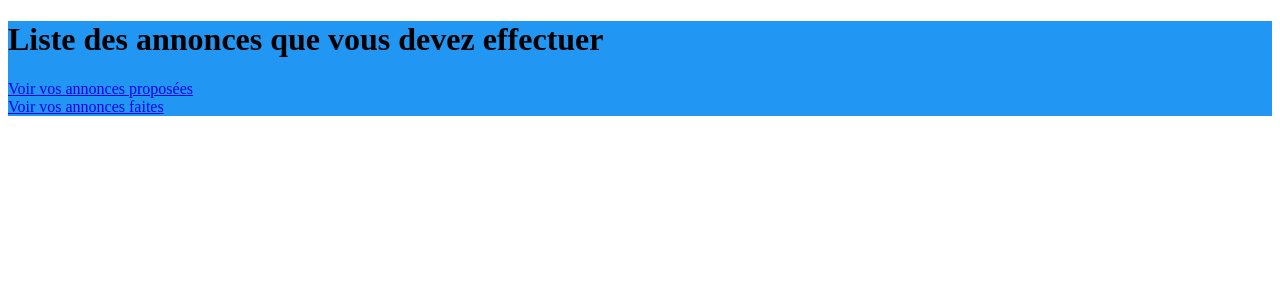
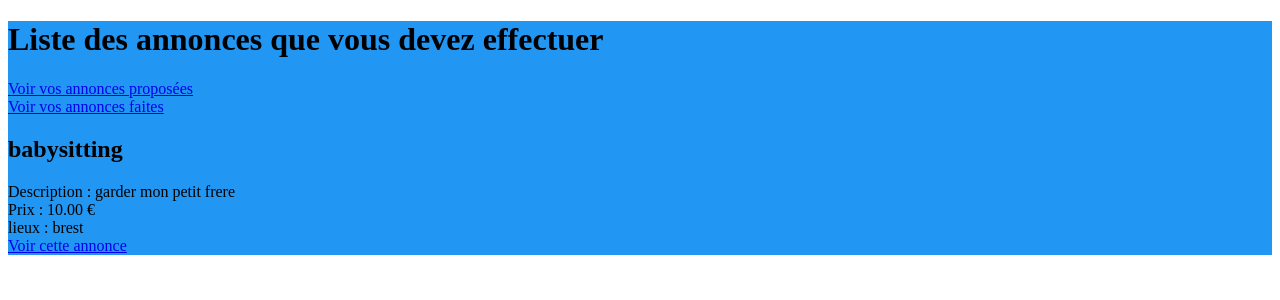
Before and after one commit to RobotScribe/adopte_un_etudiant, a Django app: page /voir_annonces_perso/en_cours in a window 1280 px wide. Shown: the top 300 px of the page. Run offline with Django 3.2, Linux system fonts and the light colour scheme; a user stored in the database is signed in; data comes from the database, SQL or seed files in the repository; both versions use the stored data as it was after the commit.

Commit message:
postuler

```diff
--- a/profils/templates/profils/annonce_perso.html
+++ b/profils/templates/profils/annonce_perso.html
@@ -35,16 +35,18 @@
 
 {% else %}
     {% if annonce.postulant == request.user.username %}
-        {% if annonce.etudiant == None %}
+        {% if annonce.etudiant == '' %}
             <p> Vous avez postulé pour cette annonce! </p>
             <p> Message : {{ annonce.message_postulant}} </p>
+            <a href="{% url "annuler_annonce" numero%}">Annuler votre demande de réservation</a></br>
         {% elif annonce.etat == "en_cours" %}
             <p> Votre demande a été acceptée. Il vous faut maintenant effectuer cette annonce! </p>
             <p> Contactez {{annonce.annonceur}} : user_annonceur.email </p>
+            <a href="{% url "annuler_annonce" numero%}">Annuler votre demande de réservation</a></br>
         {% else %}
             <p>Vous avez bien effectué cette annonce</p>
         {% endif %}
-    {% elif annonce.etudiant == None %}
+    {% elif annonce.etudiant == '' %}
 
         <p> {{ annonce.postulant}} a postulé pour cette annonce! </p>
         <p> Message : {{ annonce.message_postulant}} </p>
--- a/profils/templates/profils/list_annonces_perso.html
+++ b/profils/templates/profils/list_annonces_perso.html
@@ -37,8 +37,13 @@
         Prix : {{ annonce.prix }} € <br/>
         lieux : {{ annonce.lieux }} <br/>
         <a href="{% url "lire_annonce_perso" annonce.numero%}">Voir cette annonce</a>
-
-
+    {% endfor %}
+        {% for annonce in annonces_postulees %}
+        <h2>{{ annonce.titre }}</h2>
+        Description : {{annonce.annonce }} <br/>
+        Prix : {{ annonce.prix }} € <br/>
+        lieux : {{ annonce.lieux }} <br/>
+        <a href="{% url "lire_annonce_perso" annonce.numero%}">Voir cette annonce</a>
     {% endfor %}
     {% for annonce in annonces_etudiant %}
         <h2>{{ annonce.titre }}</h2>
--- a/profils/urls.py
+++ b/profils/urls.py
@@ -17,4 +17,8 @@ urlpatterns = [
     url(r'^annonce_perso/(?P<numero>\d+$)',views.annonce_perso, name= 'lire_annonce_perso'),
     url(r'^modifier_annonce/(?P<numero>\d+$)',views.modifier_annonce, name= 'modifier_annonce'),
     url(r'^supprimer_annonce/(?P<numero>\d+$)',views.supprimer_annonce, name= 'supprimer_annonce'),
+    url(r'^annuler_annonce/(?P<numero>\d+$)', views.annuler_annonce, name = 'annuler_annonce'),
+    url(r'^accepter_annonce/(?P<numero>\d+$)', views.accepter_annonce, name = 'accepter_annonce'),
+    url(r'^refuser_annonce/(?P<numero>\d+$)', views.refuser_annonce, name = 'refuser_annonce'),
+    url(r'^annonce_effectuee/(?P<numero>\d+$)', views.annonce_effectuee, name = 'annonce_effectuee'),
 ]
--- a/profils/views.py
+++ b/profils/views.py
@@ -225,7 +225,7 @@ def postuler_annonce(request, numero):
                     annonce.message_postulant = form.cleaned_data["Commentaires"]
                     annonce.etat = "en_cours"
                     annonce.save()
-                    return redirect('/voir_annonces_perso/en_cours/')
+                    return redirect('/voir_annonces_perso/en_cours')
             else:
                 form = PostulerAnnonceForm()
                 return render(request, 'profils/postuler_annonce.html', locals())
@@ -299,15 +299,56 @@ def modifier_profil(request):
 
 
 def voir_annonces_afaire(request, etat):
+    print("ok1")
     profil = Profil.objects.get(user = request.user)
+    pseudo = request.user.username
+    print(pseudo)
     if etat == "a_faire":
-        annonces = Annonce.objects.filter(etat="a_faire", annonceur = profil)
+        annonces = Annonce.objects.filter(etat="a_faire", annonceur = pseudo)
         return render(request,'profils/list_annonces_perso.html',locals())
     if etat == "en_cours":
-        annonces_particulier = Annonce.objects.filter(etat="en_cours", annonceur = profil)
-        annonces_etudiant = Annonce.objects.filter(etat="en_cours", etudiant = profil)
+        print("ok2encours")
+        annonces_particulier = Annonce.objects.filter(etat="en_cours", annonceur = pseudo)
+        annonces_postulees = Annonce.objects.filter(etat="en_cours", postulant = pseudo)
+        print(len(annonces_postulees))
+        annonces_etudiant = Annonce.objects.filter(etat="en_cours", etudiant = pseudo)
         return render(request,'profils/list_annonces_perso.html',locals())
     if etat == "fait":
-        annonces_particulier = Annonce.objects.filter(etat="fait", annonceur = profil)
-        annonces_etudiant = Annonce.objects.filter(etat="fait", etudiant = profil)
+        annonces_particulier = Annonce.objects.filter(etat="fait", annonceur = pseudo)
+        annonces_etudiant = Annonce.objects.filter(etat="fait", etudiant = pseudo)
         return render(request,'profils/list_annonces_perso.html',locals())
+
+
+
+@login_required(login_url = '/connexion/')
+def annuler_annonce(request, numero):
+    annonce = Annonce.objects.get(numero=numero)
+    if ((annonce.postulant == request.user.username) or (annonce.annonceur == request.user.username)):
+        wrong_password = False
+        if request.method == "POST":
+            form = DemanderPasswordForm(request.POST)
+            if form.is_valid():
+                password = form.cleaned_data["password"]
+                if authenticate(username=request.user.username, password=password):
+                    annonce.postulant = None
+                    annonce.etudiant = ''
+                    annonce.etat = "a_faire"
+                    annonce.save()
+                    return redirect('/voir_annonces_perso/en_cours')
+                else:
+                    wrong_password = True
+                    return render(request, 'profils/annuler_annonce_etudiant.html', locals())
+        else:
+            form = DemanderPasswordForm()
+            return render(request, 'profils/annuler_annonce_etudiant.html', locals())
+    else:
+        raise Http404
+
+def accepter_annonce(request, numero):
+    pass
+
+def refuser_annonce(request, numero):
+    pass
+
+def annonce_effectuee(request, numero):
+    pass
```
Also changed, not shown: db.sqlite3.
